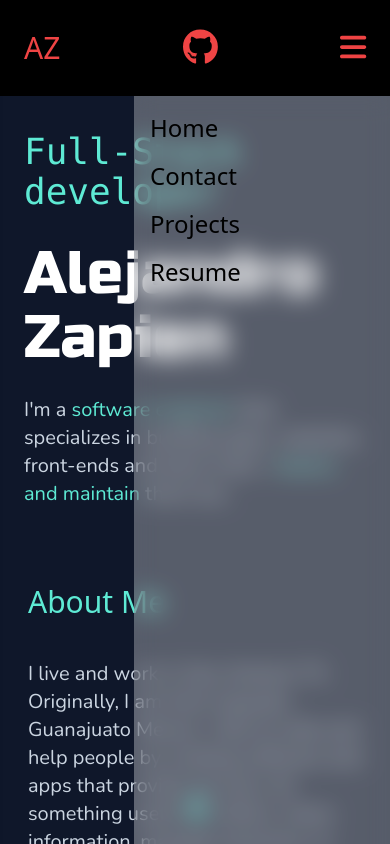
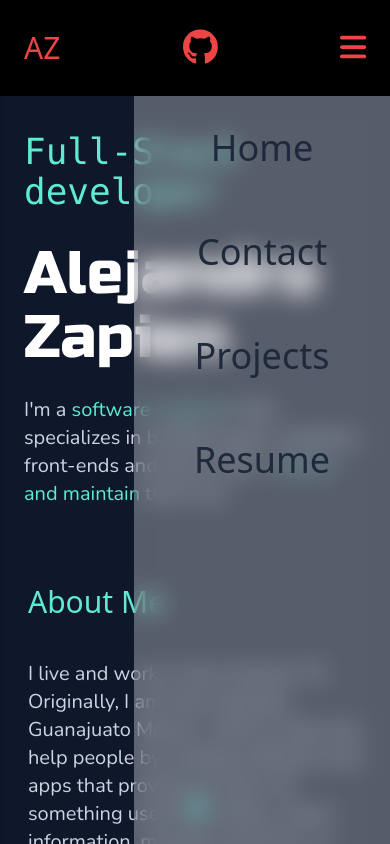
Before and after one commit to alejandrosatxc/Developer-Portfolio, a Next.js app: page / in a window 390 px wide. Both pictures are taken after a click on the icon 352 px from the left and 46 px from the top of the page. Shown: the top 844 px of the page. Built offline with nearby package versions, Linux system fonts and the light colour scheme.

Commit message:
improvements to navbar

```diff
--- a/components/layout/navbar.tsx
+++ b/components/layout/navbar.tsx
@@ -14,7 +14,7 @@ export default function Navbar() {
 
     const menuItems = [
         { title: "Home", path: "/" },
-        { title: "Contact", path: "/contact" },
+        { title: "Contact", path: "mailto:alejandrozapien09@gmail.com" },
         { title: "Projects", path: "/projects" },
         { title: "Resume", path: "/resume" }
     ]
@@ -49,7 +49,7 @@ export default function Navbar() {
                     {
                         menuItems.map(item => {
                             return (
-                                <li key={item.title} onClick={() => { setMenuToggle(!menuToggle) }} className="text-black-500 ml-4 text-2xl my-4">
+                                <li key={item.title} onClick={() => { setMenuToggle(!menuToggle) }} className="text-slate-800 text-center text-4xl p-8 font-light">
                                     <Link href={item.path}>{item.title}</Link>
                                 </li>
                             )
--- a/tailwind.config.js
+++ b/tailwind.config.js
@@ -54,7 +54,7 @@ module.exports = {
         'slide-in-left': {
           '0%': {
             visibility: 'hidden',
-            transform: 'translateX(200px)'
+            transform: 'translateX(300px)'
           },
           '100%': {
             visibility: 'visible',
@@ -64,7 +64,7 @@ module.exports = {
         'slide-in-right': {
           '0%': {
             visibility: 'hidden',
-            transform: 'translateX(-200px)'
+            transform: 'translateX(-300px)'
           },
           '100%': {
             visibility: 'visible',
```
